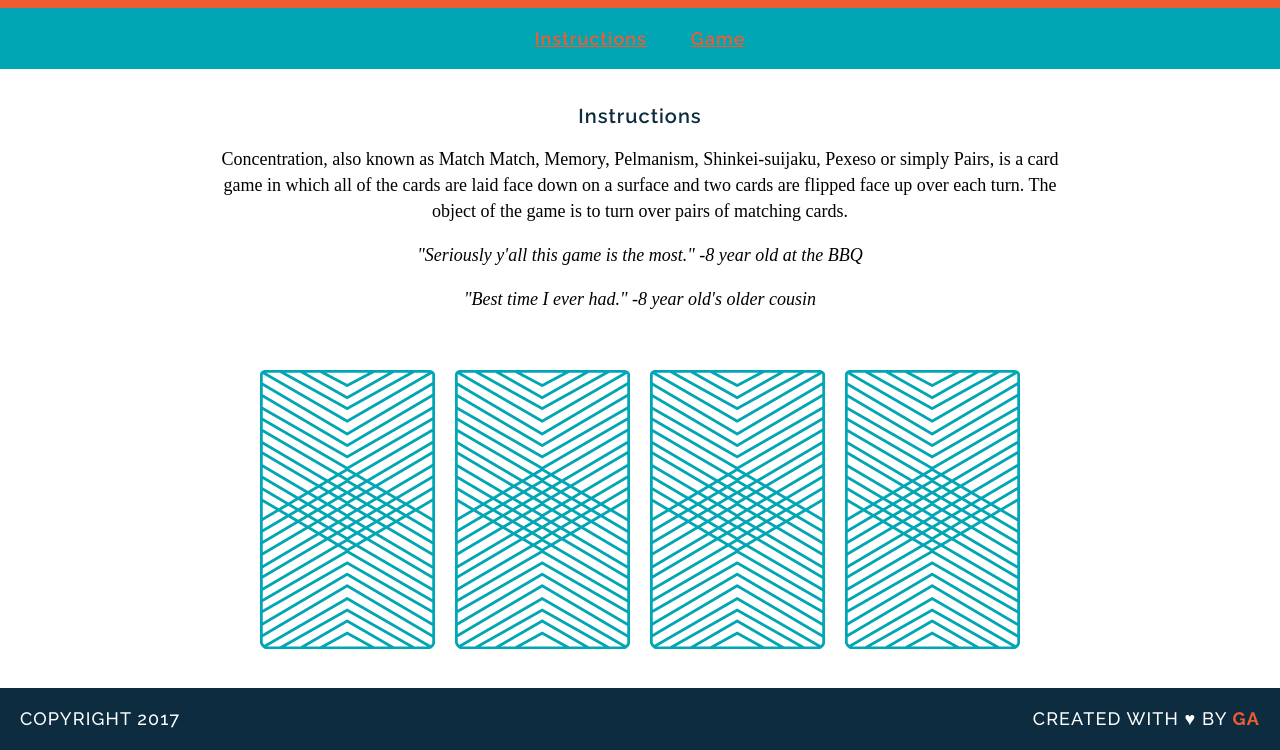
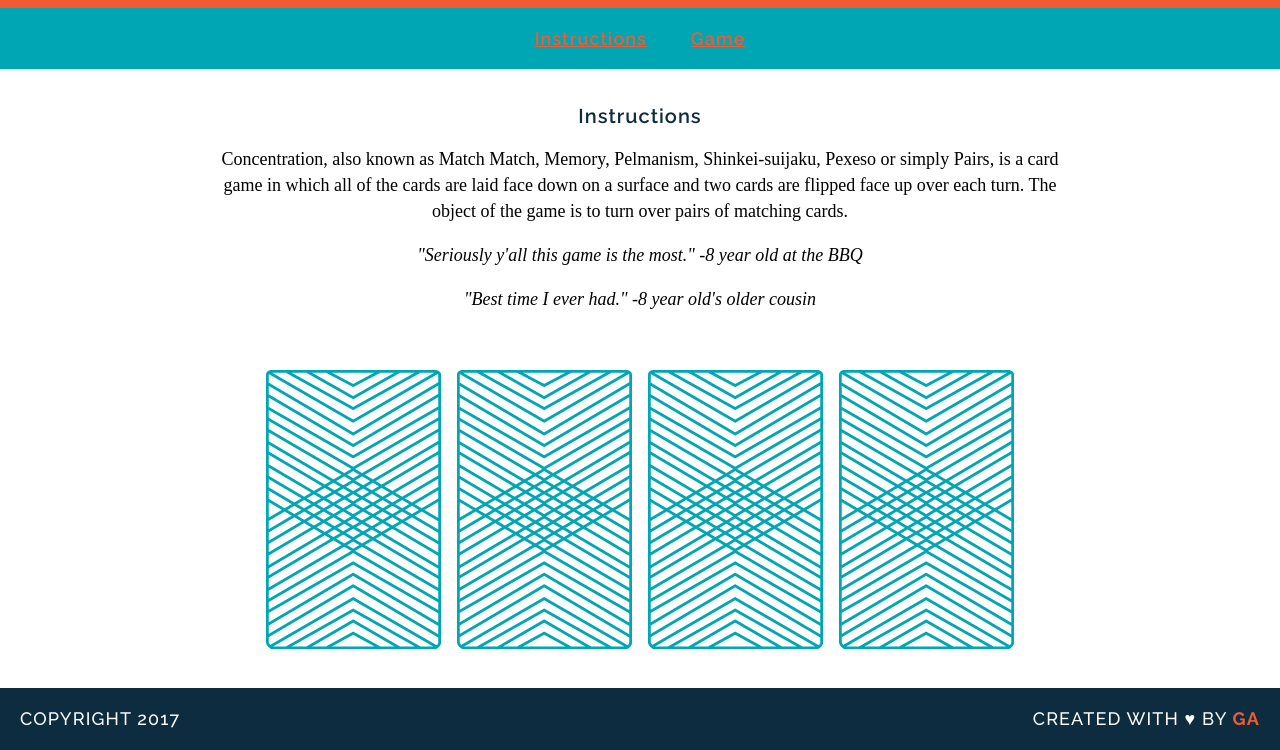
Before and after one commit to unclebconnor/wdi-fundamentals-memorygame, a plain HTML site: page index.html in a window 1280 px wide. Shown: the part 105-855 px from the top of the page. Drawn offline with Linux system fonts and the light colour scheme; a web font is replaced by a local one.

Commit message:
created game logic

```diff
--- a/index.html
+++ b/index.html
@@ -29,12 +29,17 @@
 					<i>"Best time I ever had."  -8 year old's older cousin</i>
 				</p>
 
+				<div id="game-board" class="board clearfix"></div>
+
+				<!-- REPLACING AFTER UNIT !!
 				<div>
 		    		<img src="images/back.png" alt="Queen of Diamonds">
 		    		<img src="images/back.png" alt="Queen of Hearts">
 		    		<img src="images/back.png" alt="King of Diamonds">
 		    		<img src="images/back.png" alt="King of Hearts">
 		  		</div>
+		  		-->
+
 			</main>
 
 			<footer class="clearfix">
--- a/js/main.js
+++ b/js/main.js
@@ -26,6 +26,7 @@ var cards = [
 
 //functions
 var checkForMatch = function () {
+
 	//checks matches after 2nd card flipped
 	if (cardsInPlay.length===2){
 		if(cardsInPlay[0]===cardsInPlay[1]){
@@ -36,7 +37,10 @@ var checkForMatch = function () {
 	}
 };
 
-var flipCard = function (cardId) {
+var flipCard = function () {
+
+	var cardId = this.getAttribute("data-id");
+	this.setAttribute('src', cards[cardId].cardImage);
 	//flipped card notice
 	console.log("User flipped " + cards[cardId].rank);
 	console.log(cards[cardId].cardImage);
@@ -47,7 +51,16 @@ var flipCard = function (cardId) {
 	checkForMatch();
 };
 
+var createBoard = function () {
+	for (var i = 0 ; i < 4 ; i++) {
+		var cardElement = document.createElement('img');
+		cardElement.setAttribute('src',"images/back.png");
+		cardElement.setAttribute('data-id',i);
+		cardElement.addEventListener('click',flipCard);
+		document.getElementById('game-board').appendChild(cardElement);
+	};
+};
+
+createBoard();
 
 //actions
-flipCard(0);
-flipCard(1);
```
